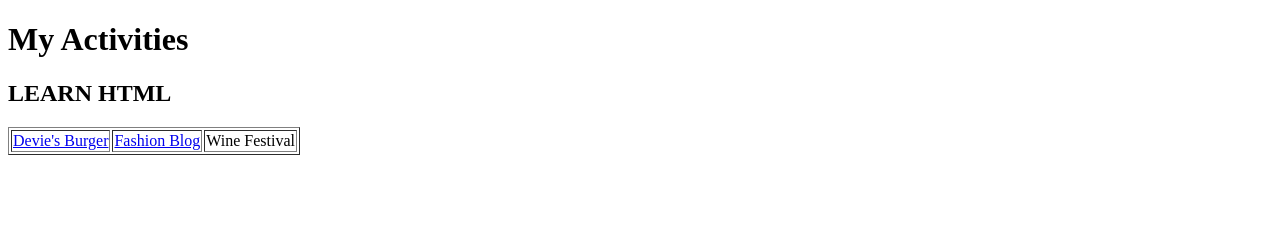
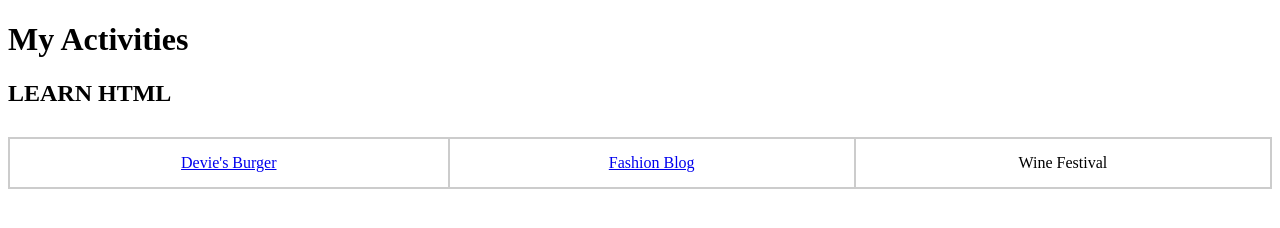
Before and after one commit to Jcapss/Jcapss.github.io, a plain HTML site: page index.html in a window 1280 px wide. Drawn offline with Linux system fonts and the light colour scheme.

Commit message:
Update index.html

```diff
--- a/index.html
+++ b/index.html
@@ -2,7 +2,7 @@
 <html>
   <head>
     <title>Jcapss Portfolio</title>
-    <link href="index.css" rel="stylesheet">
+    <link rel="stylesheet" href="./assets/style.css">
     <body>
       <h1>My Activities</h1>
       <h2>LEARN HTML</h2>
```
